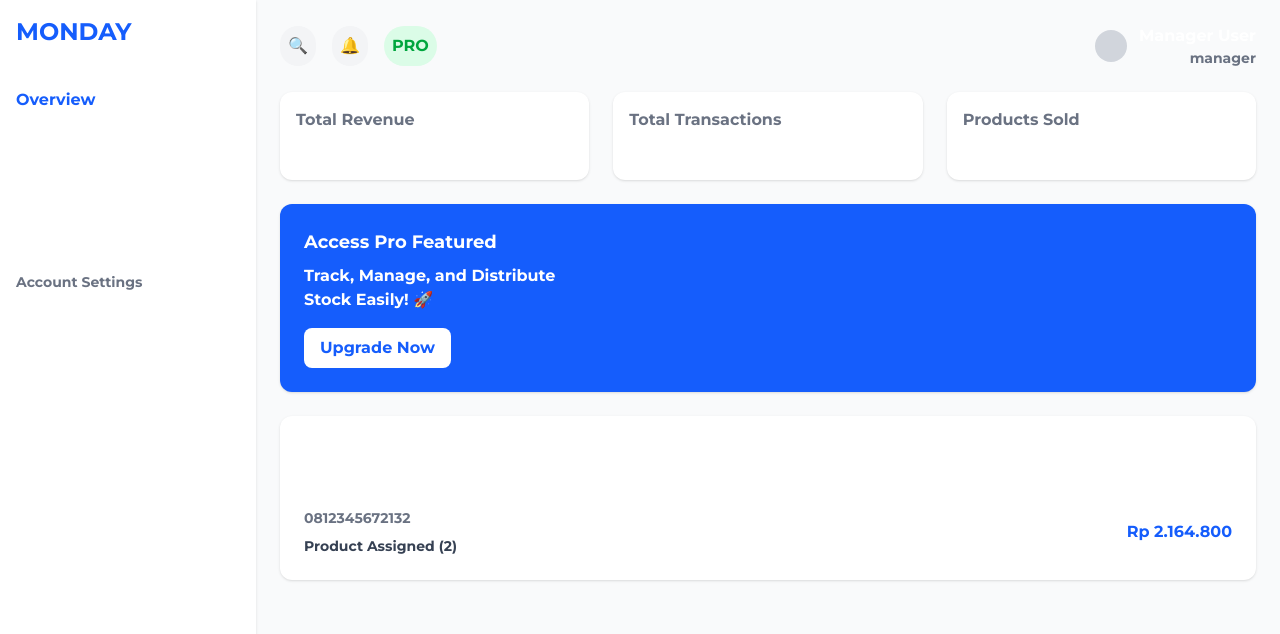
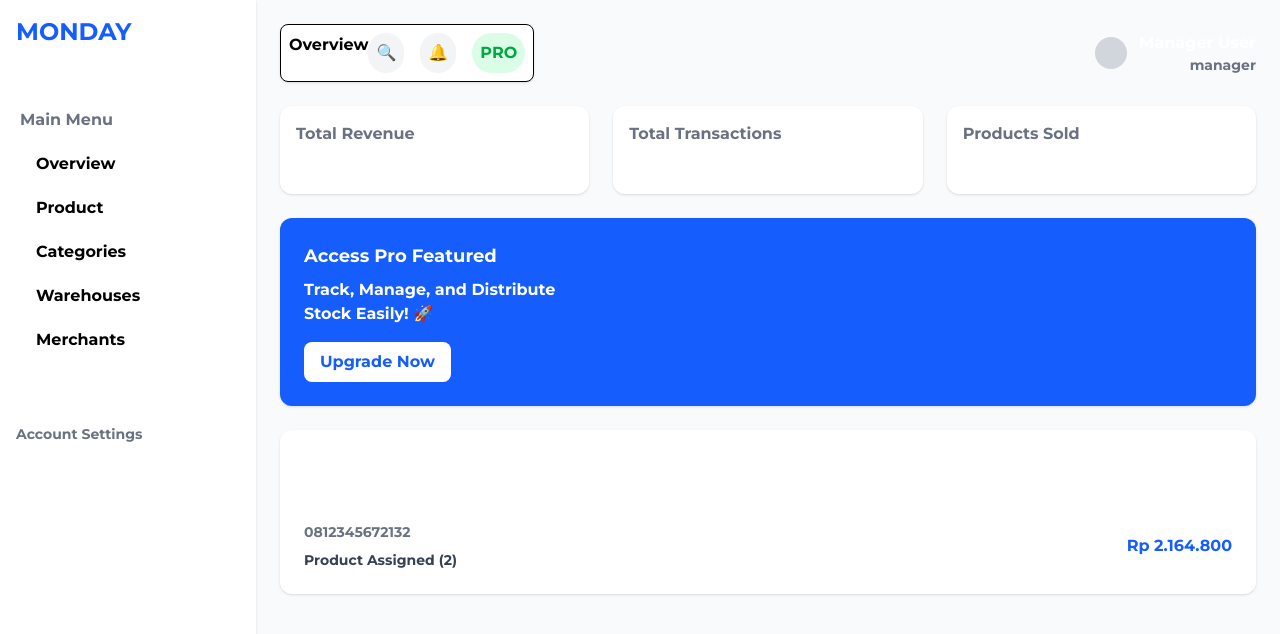
Before and after one commit to ZDHAN-Maker/Website-Gudang, a React (Vite) app in the folder frontend/: page /dashboard in a window 1280 px wide. Shown: the top 634 px of the page. Built offline with nearby package versions, Linux system fonts and the light colour scheme; a web font is replaced by a local one.

Commit message:
Membuat tampilan dashboard

```diff
--- /dev/null
+++ b/frontend/src/pages/Categories.jsx
@@ -0,0 +1,5 @@
+import React from "react";
+
+export default function Categories() {
+    return
+}
--- a/frontend/src/pages/dashboard.jsx
+++ b/frontend/src/pages/dashboard.jsx
@@ -1,4 +1,5 @@
 import React from "react";
+import { Link } from "react-router-dom";
 
 
 export default function Dashboard() {
@@ -6,15 +7,22 @@ export default function Dashboard() {
     <div className="flex min-h-screen bg-gray-50">
       {/* Sidebar */}
       <aside className="w-64 bg-white border-r shadow-sm">
-        <div className="p-4 text-2xl font-bold text-blue-600">MONDAY</div>
-
-        <nav className="mt-6">
-          <ul className="space-y-2 px-4">
-            <li className="text-blue-600 font-semibold">Overview</li>
-            <li className="hover:text-blue-500">Products</li>
-            <li className="hover:text-blue-500">Categories</li>
-            <li className="hover:text-blue-500">Warehouses</li>
-            <li className="hover:text-blue-500">Merchants</li>
+        <div className="p-4 text-2xl font-bold text-blue-600 ">MONDAY</div>
+        <nav className="mt-6 text-gray-500 p-5 mb-2"> Main Menu
+          <ul className="space-y-2 px-4 text-black">
+            <li className="hover:text-blue-500 mb-5 mt-5 cursor-pointer">
+                <Link to="/dashboard">Overview</Link>
+            </li>
+            <li className="hover:text-blue-500 mb-5 mt-5 cursor-pointer">
+                <Link to="./Product.jsx">Product</Link>
+            </li>
+            <li className="hover:text-blue-500 mb-5 mt-5 cursor-pointer">
+                <Link to="./Categories.jsx">Categories</Link></li>
+            <li className="hover:text-blue-500 mb-5 mt-5 cursor-pointer">
+                <Link to="./Warehouses.jsx">Warehouses</Link></li>
+            <li className="hover:text-blue-500 mb-5 mt-5 cursor-pointer">
+                <Link to="./Merchants.jsx">Merchants</Link>
+            </li>
           </ul>
         </nav>
 
@@ -34,7 +42,7 @@ export default function Dashboard() {
       <main className="flex-1 p-6">
         {/* Topbar */}
         <div className="flex justify-between items-center mb-6">
-          <div className="flex space-x-4">
+          <div className="flex space-x-4 border p-2 rounded-lg bg-white shadow text-black ">Overview
             <button className="p-2 bg-gray-100 rounded-full">🔍</button>
             <button className="p-2 bg-gray-100 rounded-full">🔔</button>
             <button className="p-2 bg-green-100 rounded-full text-green-600 font-bold">
```
Also changed, not shown: frontend/src/pages/Merchants.jsx (added), frontend/src/pages/Product.jsx (added), frontend/src/pages/Warehouses.jsx (added).
